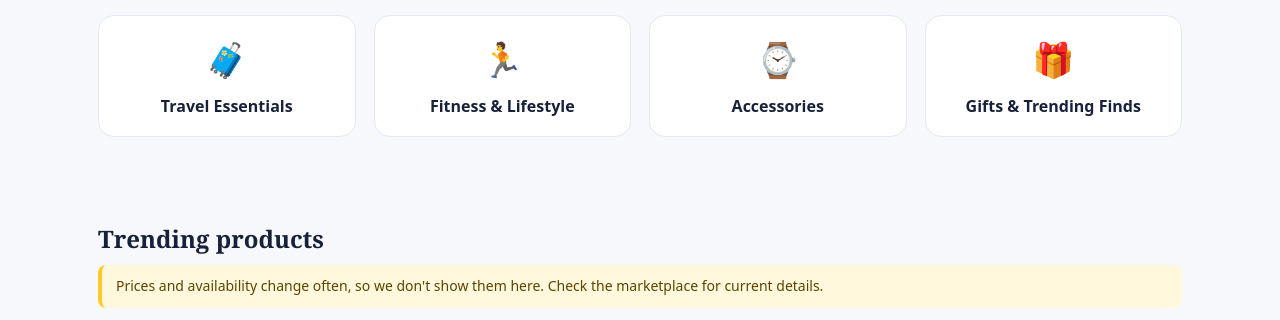
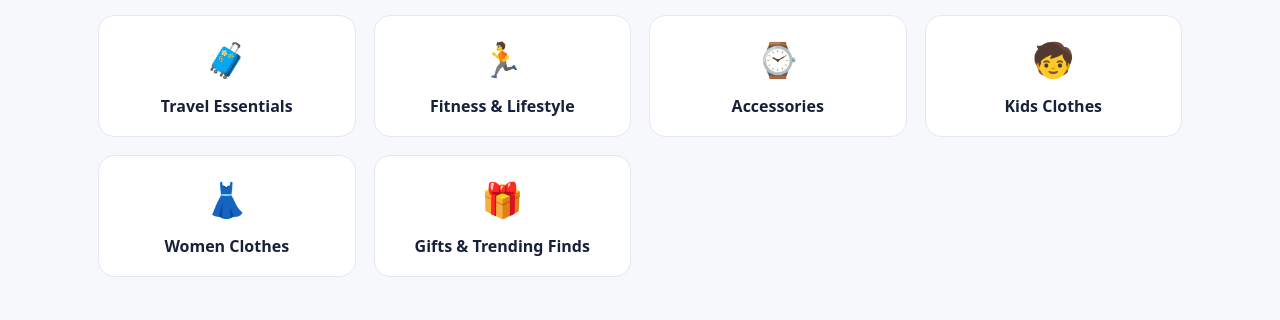
Before and after one commit to BilalsBestBuy/BilalsBestBuy.github.io, a plain HTML site: page index.html in a window 1280 px wide. Shown: the part 1246-1566 px from the top of the page. Drawn offline with Linux system fonts and the light colour scheme.

Commit message:
Add kids and women clothes categories to CATS

```diff
--- a/index.html
+++ b/index.html
@@ -83,7 +83,7 @@ const SITE={name:"Bilal's Best Buys",slogan:"Honest Reviews. Best Deals.",taglin
  amazonDisclosure:"As an Amazon Associate, I earn from qualifying purchases."};
 const PRIV=SITE.web3formsKey?"We have no accounts or checkout. If you send a message through the contact form or sign up for the newsletter, your name, email address and message are sent to the site owner through the Web3Forms form service so we can reply. Marketplace sites you visit have their own privacy policies. Contact us to ask for your details to be deleted.":"This site does not currently store personal data. Marketplace sites you visit have their own privacy policies.";
 const NAV=[["Home","/"],["Shop Best Buys","/shop"],["Kids Clothes","/kids-clothes"],["Women Clothes","/women-clothes"], ["Categories","/categories"],["Buying Guides","/guides"],["About Us","/about"],["Contact","/contact"]];
-const CATS=[["electronics","Electronics","🎧"],["smart-home","Smart Home","💡"],["home-kitchen","Home & Kitchen","🍳"],["beauty","Beauty & Personal Care","🧴"],["travel","Travel Essentials","🧳"],["fitness","Fitness & Lifestyle","🏃"],["accessories","Accessories","⌚"],["gifts","Gifts & Trending Finds","🎁"]];
+const CATS=[["electronics","Electronics","🎧"],["smart-home","Smart Home","💡"],["home-kitchen","Home & Kitchen","🍳"],["beauty","Beauty & Personal Care","🧴"],["travel","Travel Essentials","🧳"],["fitness","Fitness & Lifestyle","🏃"],["accessories","Accessories","⌚"],["kids-clothes","Kids Clothes","🧒"],["women-clothes","Women Clothes","👗"],["gifts","Gifts & Trending Finds","🎁"]];
 /* ============ 2. PRODUCTS (add/edit/remove here) ============
  affiliateUrl: paste your REAL link. Leave "" until you have one (button stays disabled).
  price/rating/reviews: leave null unless you have verified them. */
```
